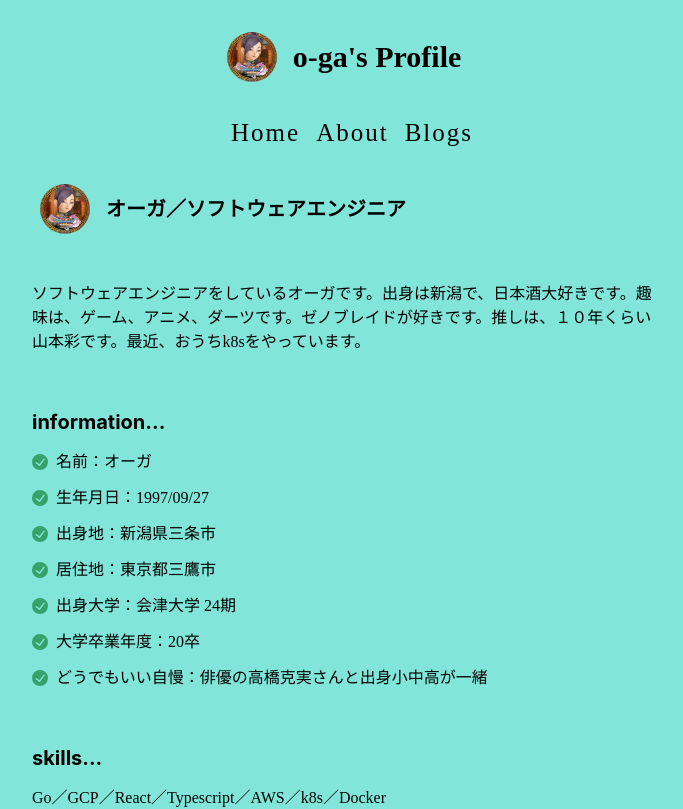
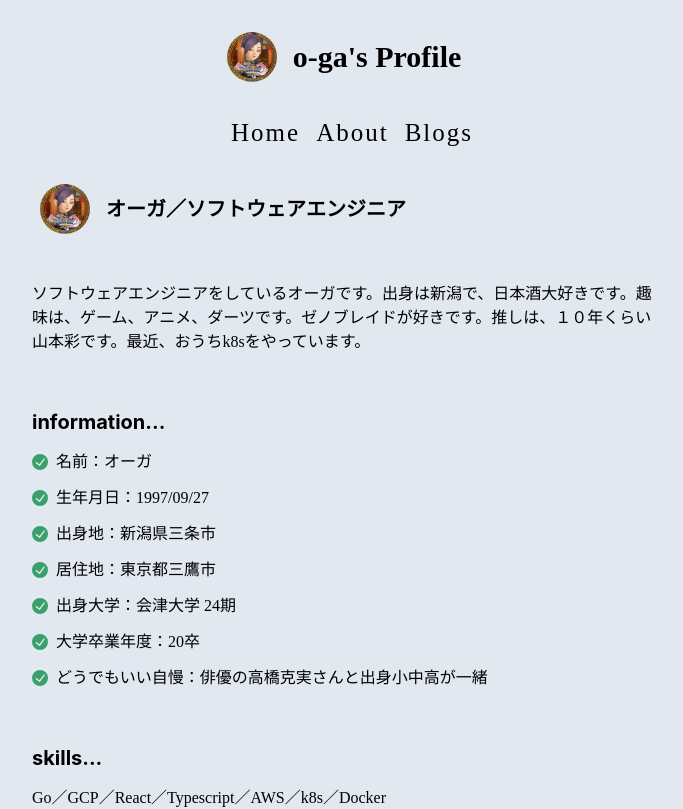
Before and after one commit to o-ga09/portfolio-20230727, a Next.js app: page / in a window 1280 px wide. Shown: the top 809 px of the page, without its empty margins (296-979 px from the left). Built offline with nearby package versions, Linux system fonts and the light colour scheme; no server answers.

Commit message:
レイアウトを共通化

```diff
--- a/app/about/page.tsx
+++ b/app/about/page.tsx
@@ -7,11 +7,11 @@ import React from "react";
 function about() {
   const siteTitle = "Resume...";
   return (
-    <Box w={"100%"} h={"100%"} bgColor={"teal.200"}>
+    <>
       <Header title={siteTitle} />
       <AboutPage />
       <Footer />
-    </Box>
+    </>
   );
 }
 
--- a/app/layout.tsx
+++ b/app/layout.tsx
@@ -2,6 +2,7 @@ import "./globals.css";
 import ScriptGa from "../components/GA";
 import ScriptGAd from "../components/ScriptGAd";
 import Provider from "../common/provider";
+import { Box } from "@/common/components";
 
 const siteName = "おーがのブログ";
 const description = "しがないエンジニア　おーがのサイトです";
@@ -45,7 +46,11 @@ export default function RootLayout({
   return (
     <html lang="ja">
       <body>
-        <Provider>{children}</Provider>
+        <Provider>
+          <Box w={"100%"} h={"100%"} bgColor={"gray.200"}>
+            {children}
+          </Box>
+        </Provider>
         <ScriptGAd />
         <ScriptGa />
       </body>
--- a/app/page.tsx
+++ b/app/page.tsx
@@ -8,11 +8,11 @@ import { MainPage } from "@/pages/MainPage";
 const Home: FC = () => {
   const siteTitle = "o-ga's Profile";
   return (
-    <Box w={"100%"} h={"100%"} bgColor={"teal.200"}>
+    <>
       <Header title={siteTitle} />
       <MainPage />
       <Footer />
-    </Box>
+    </>
   );
 };
 
--- a/app/policy/page.tsx
+++ b/app/policy/page.tsx
@@ -6,11 +6,11 @@ import { Footer } from "@/components/Footer";
 function Policy() {
   const siteTitle = "プライバシーポリシー";
   return (
-    <Box w={"100%"} h={"100%"} bgColor={"teal.200"}>
+    <>
       <Header title={siteTitle} />
       <PolicyPage />
       <Footer />
-    </Box>
+    </>
   );
 }
 
--- a/components/Header.tsx
+++ b/components/Header.tsx
@@ -25,6 +25,7 @@ export const Header = ({ title }: { title: string }) => {
         p={4}
       >
         <Box p={4} display={"flex"} flexDirection={"row"}>
+          <Link href={"/"}>
             <Image
               src={"/icon.jpg"}
               alt={"メイン画像"}
@@ -32,15 +33,14 @@ export const Header = ({ title }: { title: string }) => {
               height={50}
               style={{ marginRight: "1rem", borderRadius: "50px" }}
             />
+          </Link>
           <Heading
             as={"h1"}
             fontSize={30}
             display={"flex"}
             alignItems={"center"}
           >
-            <Link href={"/"} textDecoration={"none"}>
             <Text>{title}</Text>
-            </Link>
           </Heading>
         </Box>
         <Box p={4} letterSpacing={"2px"}>
```
Lines whose indentation alone changed are shown as unchanged.
